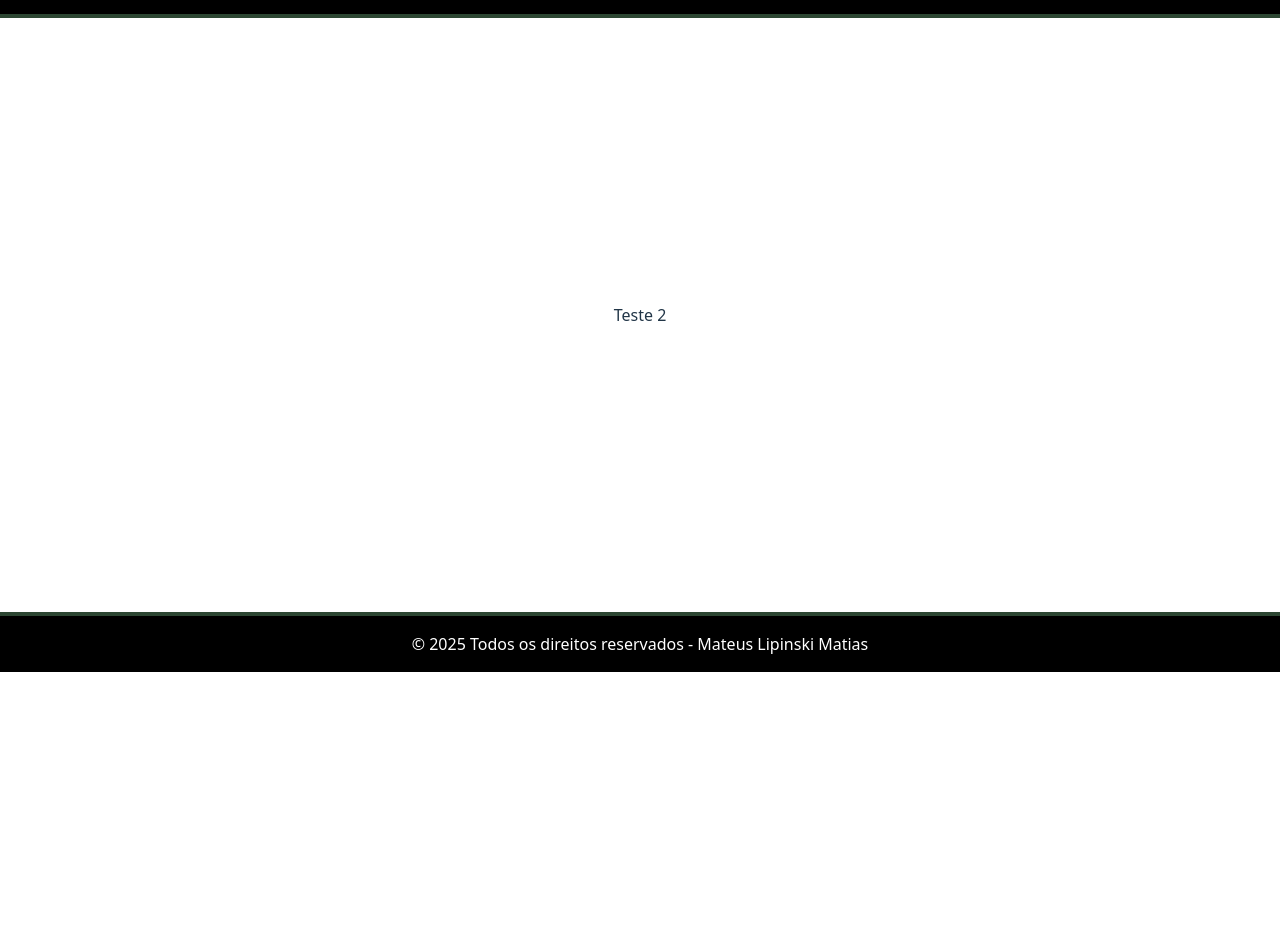
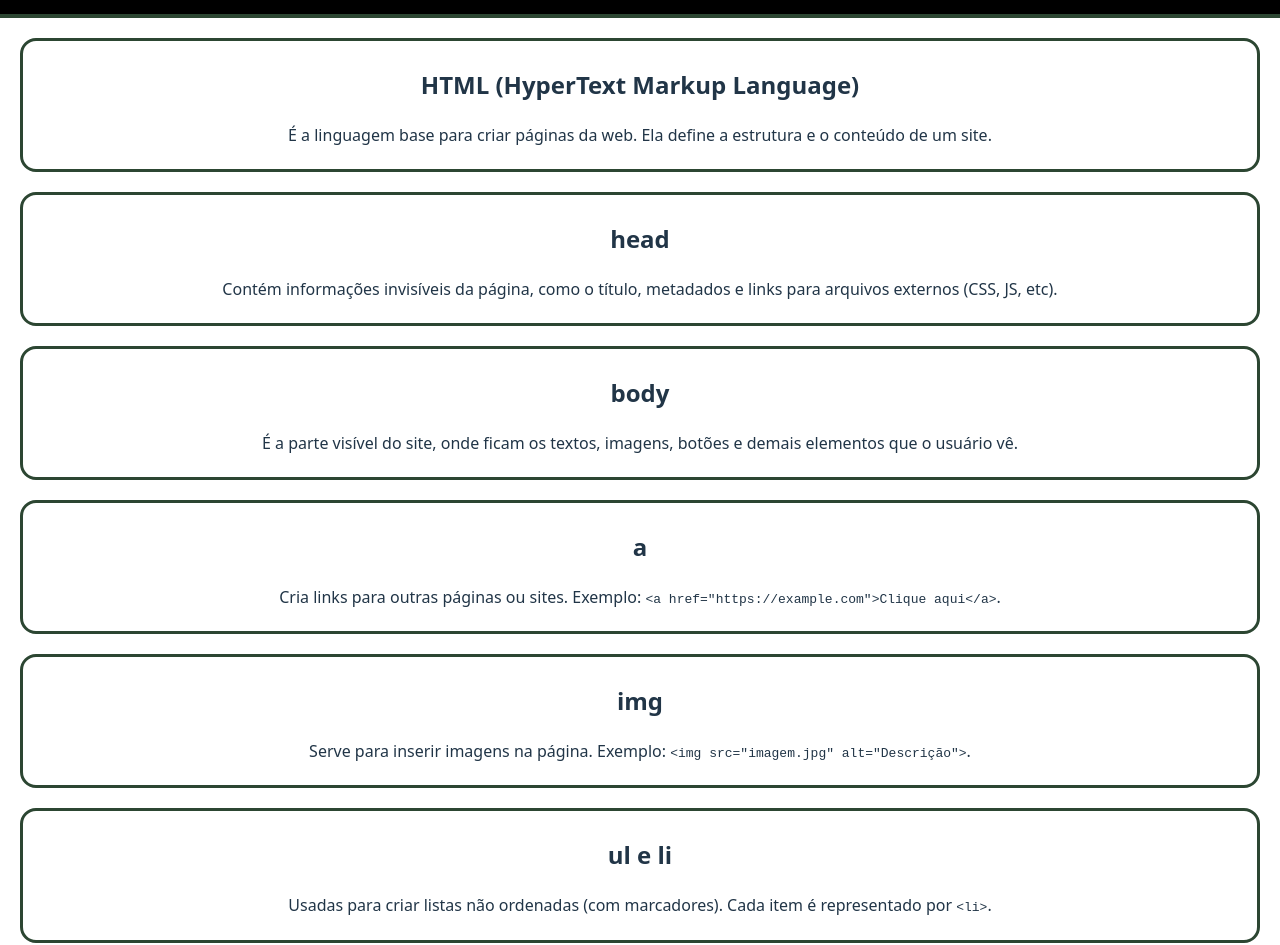
Before and after one commit to Mateus-Lipinski/WebSite-Explicativo-2025, a React (Vite) app: page /html in a window 1280 px wide. Shown: the part 128-1073 px from the top of the page. Before the commit the page ends 800 px from the top, so only its background shows below. Built offline with nearby package versions, Linux system fonts and the light colour scheme.

Commit message:
change/page-HTML

```diff
--- a/src/pages/Html/index.jsx
+++ b/src/pages/Html/index.jsx
@@ -3,9 +3,107 @@ import './style.css'
 function HTML() {
 
     return (
-        <>
-            Teste 2
-        </>
+        <main>
+            <div class="conteudoCartao">
+                <h2>HTML (HyperText Markup Language)</h2>
+                <p>É a linguagem base para criar páginas da web. Ela define a estrutura e o conteúdo de um site.</p>
+            </div>
+
+            <div class="conteudoCartao">
+                <h2>head</h2>
+                <p>Contém informações invisíveis da página, como o título, metadados e links para arquivos externos (CSS, JS, etc).</p>
+            </div>
+
+            <div class="conteudoCartao">
+                <h2>body</h2>
+                <p>É a parte visível do site, onde ficam os textos, imagens, botões e demais elementos que o usuário vê.</p>
+            </div>
+
+            <div class="conteudoCartao">
+                <h2>a</h2>
+                <p>Cria links para outras páginas ou sites. Exemplo: <code>&lt;a href="https://example.com"&gt;Clique aqui&lt;/a&gt;</code>.</p>
+            </div>
+
+            <div class="conteudoCartao">
+                <h2>img</h2>
+                <p>Serve para inserir imagens na página. Exemplo: <code>&lt;img src="imagem.jpg" alt="Descrição"&gt;</code>.</p>
+            </div>
+
+            <div class="conteudoCartao">
+                <h2>ul e li</h2>
+                <p>Usadas para criar listas não ordenadas (com marcadores). Cada item é representado por <code>&lt;li&gt;</code>.</p>
+            </div>
+
+            <div class="conteudoCartao">
+                <h2>ol e li</h2>
+                <p>Semelhantes às listas não ordenadas, mas numeradas automaticamente.</p>
+            </div>
+
+            <div class="conteudoCartao">
+                <h2>form</h2>
+                <p>Cria formulários para o usuário digitar e enviar informações, como nome, email e senha.</p>
+            </div>
+
+            <div class="conteudoCartao">
+                <h2>input</h2>
+                <p>É um campo dentro de um formulário. Pode ser de vários tipos: texto, senha, email, botão, etc.</p>
+            </div>
+
+            <div class="conteudoCartao">
+                <h2>button</h2>
+                <p>Cria botões interativos, geralmente usados para enviar formulários ou executar ações.</p>
+            </div>
+
+            <div class="conteudoCartao">
+                <h2>footer</h2>
+                <p>Representa o rodapé da página, onde normalmente ficam informações de contato ou direitos autorais.</p>
+            </div>
+
+            <div class="conteudoCartao">
+                <h2>header</h2>
+                <p>Usado para representar o cabeçalho da página ou de uma seção, geralmente contendo o logo e o menu principal.</p>
+            </div>
+
+            <div class="conteudoCartao">
+                <h2>nav</h2>
+                <p>Define uma área de navegação, onde ficam os links para outras partes do site, como “Início”, “Sobre” e “Contato”.</p>
+            </div>
+
+            <div class="conteudoCartao">
+                <h2>section</h2>
+                <p>Indica uma seção temática do conteúdo, ajudando a organizar o layout e a estrutura semântica do site.</p>
+            </div>
+
+            <div class="conteudoCartao">
+                <h2>main</h2>
+                <p>Delimita o conteúdo principal da página, diferenciando-o de menus, rodapés e informações secundárias.</p>
+            </div>
+
+            <div class="conteudoCartao">
+                <h2>br</h2>
+                <p>Cria uma quebra de linha dentro de um texto, sem iniciar um novo parágrafo.</p>
+            </div>
+
+            <div class="conteudoCartao">
+                <h2>iframe</h2>
+                <p>Exibe outro site ou conteúdo dentro da página, como vídeos do YouTube ou mapas do Google.</p>
+            </div>
+
+            <div class="conteudoCartao">
+                <h2>meta</h2>
+                <p>Define informações sobre a página, como idioma, descrição e codificação de caracteres, dentro do &lt;head&gt;.</p>
+            </div>
+
+            <div class="conteudoCartao">
+                <h2>link</h2>
+                <p>Usado para conectar o HTML a arquivos externos, como folhas de estilo CSS ou ícones de aba (favicons).</p>
+            </div>
+
+            <div class="conteudoCartao">
+                <h2>script</h2>
+                <p>Permite adicionar códigos JavaScript que tornam o site interativo e dinâmico.</p>
+            </div>
+        </main>
     )
 }
 
--- a/src/pages/Html/style.css
+++ b/src/pages/Html/style.css
@@ -0,0 +1,15 @@
+.conteudoCartao {
+    border: 3px solid #2c4632;
+    border-radius: 16px;
+    padding: 6px;
+    margin: 20px;
+    padding-left: 20px;
+    padding-right: 20px;
+    transition: 0.2s;
+}
+
+.conteudoCartao:hover {
+    scale: 101%;
+    background-image: url('https://i.pinimg.com/originals/0c/64/9a/0c649a17ec1e5f5ca340248b4ef4e4be.gif');
+    background-size: 200px;
+}
```
